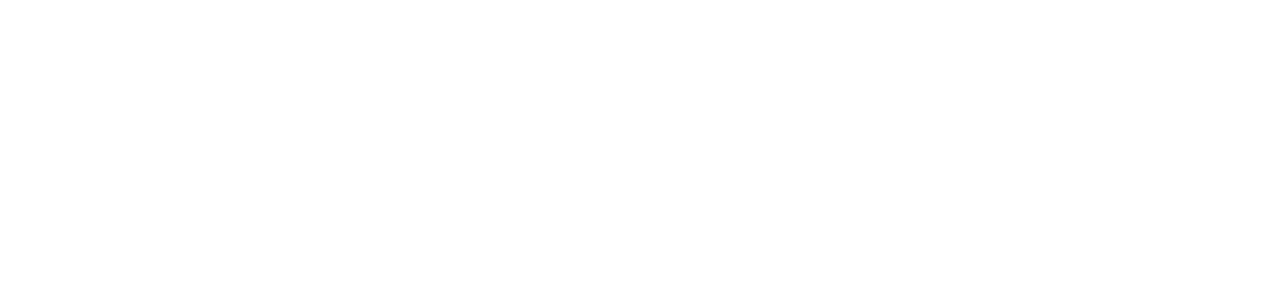
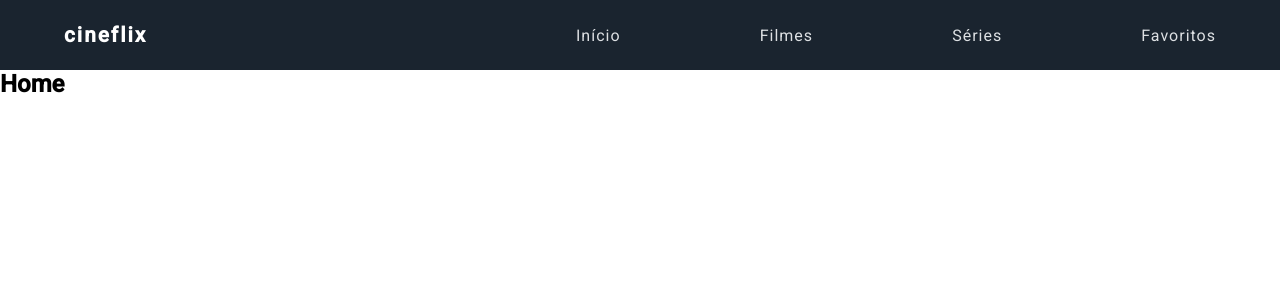
Before and after one commit to Rafael-Arruda/cineflix, a React (Create React App) app: page / in a window 1280 px wide. Shown: the top 300 px of the page. Built offline with nearby package versions, Linux system fonts and the light colour scheme.

Commit message:
componente Header criado e rotas configuradas

```diff
--- a/package.json
+++ b/package.json
@@ -8,7 +8,9 @@
     "@testing-library/user-event": "^13.5.0",
     "react": "^18.2.0",
     "react-dom": "^18.2.0",
+    "react-router-dom": "^6.3.0",
     "react-scripts": "5.0.1",
+    "styled-components": "^5.3.5",
     "web-vitals": "^2.1.4"
   },
   "scripts": {
--- a/public/index.html
+++ b/public/index.html
@@ -1,5 +1,5 @@
 <!DOCTYPE html>
-<html lang="en">
+<html lang="pt-BR">
   <head>
     <meta charset="utf-8" />
     <link rel="icon" href="%PUBLIC_URL%/favicon.ico" />
@@ -13,7 +13,13 @@
 
     <link rel="manifest" href="%PUBLIC_URL%/manifest.json" />
 
-    <title>React App</title>
+
+    <link rel="preconnect" href="https://fonts.googleapis.com">
+    <link rel="preconnect" href="https://fonts.gstatic.com" crossorigin>
+    <link href="https://fonts.googleapis.com/css2?family=Roboto:wght@400;500&display=swap" rel="stylesheet">
+
+
+    <title>CineFlix</title>
   </head>
   <body>
     <noscript>You need to enable JavaScript to run this app.</noscript>
--- a/src/App.js
+++ b/src/App.js
@@ -1,11 +1,16 @@
-import React from "react";
+import React, { Component } from "react";
+import GlobalStyle from './styles/global'
 
-function App() {
-  return (
-    <div>
+import RoutesApp from "./routes";
 
-    </div>
-  );
+export default class App extends Component {
+  render(){
+    return (
+      <div className="app">
+        <RoutesApp/>
+
+        <GlobalStyle/>
+      </div>
+    );
+  }
 }
-
-export default App;
--- /dev/null
+++ b/src/components/Header/index.js
@@ -0,0 +1,22 @@
+import React, { Component } from "react";
+import {Link} from 'react-router-dom';
+
+import {Container} from './style';
+
+export default class Header extends Component {
+    render(){
+        return(
+            <Container>
+                <h2><Link to='/'>cineflix</Link></h2>
+                <nav>
+                    <ul>
+                        <li><Link to='/'>Início</Link></li>
+                        <li><Link to='/filmes'>Filmes</Link></li>
+                        <li><Link to='/series'>Séries</Link></li>
+                        <li><Link to='/favoritos'>Favoritos</Link></li>
+                    </ul>
+                </nav>
+            </Container>
+        )
+    }
+}
--- /dev/null
+++ b/src/components/Header/style.js
@@ -0,0 +1,37 @@
+import styled from 'styled-components';
+
+export const Container = styled.div`
+    width: 100%;
+    height: 70px;
+    background-color: #1a242f;
+    display: flex;
+    align-items: center;
+    justify-content: space-between;
+
+    h2 {
+        font-size: 1.3em;
+        margin-left: 5%;
+        letter-spacing: 2px;
+
+        a {
+            color: #fff;
+        }
+    }
+
+    nav {
+        width: 50%;
+        margin-right: 5%;
+    }
+
+    ul {
+        display: flex;
+        align-items: center;
+        justify-content: space-between;
+
+        a {
+            color: #dde0e3;
+            letter-spacing: 1px;
+            font-size: 1em;
+        }
+    }
+`;
--- /dev/null
+++ b/src/pages/Favoritos/index.js
@@ -0,0 +1,11 @@
+import React, {Component} from "react";
+
+export default class Favoritos extends Component{
+    render(){
+        return(
+            <div>
+                <h2>Favoritos</h2>
+            </div>
+        )
+    }
+}
--- /dev/null
+++ b/src/pages/Filmes/index.js
@@ -0,0 +1,11 @@
+import React, { Component } from "react";
+
+export default class Filmes extends Component{
+    render(){
+        return(
+            <div>
+                <h2>Filmes</h2>
+            </div>
+        )
+    }
+}
--- /dev/null
+++ b/src/pages/Home/index.js
@@ -0,0 +1,11 @@
+import React, { Component } from "react";
+
+export default class Home extends Component{
+    render(){
+        return(
+            <div>
+                <h2>Home</h2>
+            </div>
+        )
+    }
+}
--- /dev/null
+++ b/src/pages/Series/index.js
@@ -0,0 +1,11 @@
+import React, { Component } from "react";
+
+export default class Series extends Component{
+    render(){
+        return(
+            <div>
+                <h2>Séries</h2>
+            </div>
+        )
+    }
+}
--- /dev/null
+++ b/src/routes.js
@@ -0,0 +1,28 @@
+import React, { Component } from 'react';
+
+import {BrowserRouter, Routes, Route} from 'react-router-dom';
+
+import Header from './components/Header';
+
+import Home from './pages/Home';
+import Filmes from './pages/Filmes';
+import Series from './pages/Series';
+import Favoritos from './pages/Favoritos';
+
+export default class RoutesApp extends Component{
+    render(){
+        return(
+            <BrowserRouter>
+
+                <Header/>
+
+                <Routes>
+                    <Route path='/' element={<Home/>}/>
+                    <Route path='/filmes' element={<Filmes/>}/>
+                    <Route path='/series' element={<Series/>}/>
+                    <Route path='/favoritos' element={<Favoritos/>}/>
+                </Routes>
+            </BrowserRouter>
+        )
+    }
+}
--- /dev/null
+++ b/src/styles/global.js
@@ -0,0 +1,22 @@
+import {createGlobalStyle} from 'styled-components';
+
+export default createGlobalStyle`
+    *{
+        margin: 0;
+        padding: 0;
+        box-sizing: border-box;
+    }
+
+    html, body, #root {
+        height: 100%;
+        font-family: 'Roboto', sans-serif;
+    }
+
+    ul {
+        list-style: none;
+    }
+
+    a {
+        text-decoration: none;
+    }
+`;
```
Also changed, not shown: 1 other file (tests, documents, lock files or other folders).
